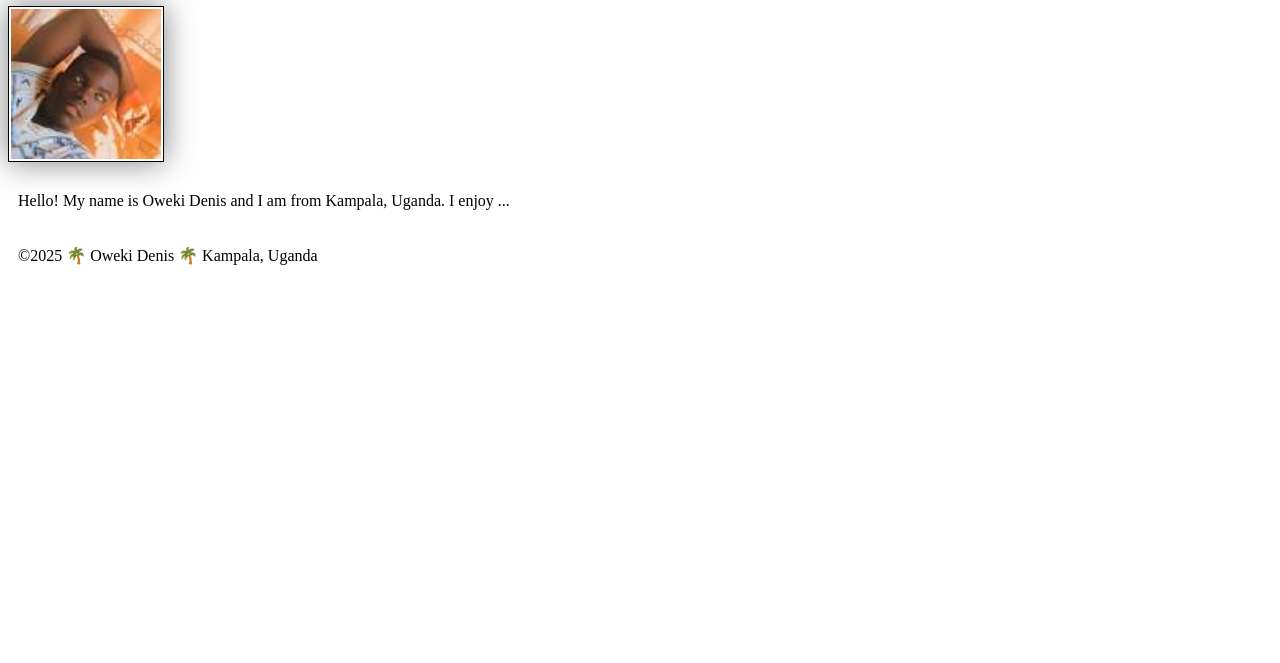
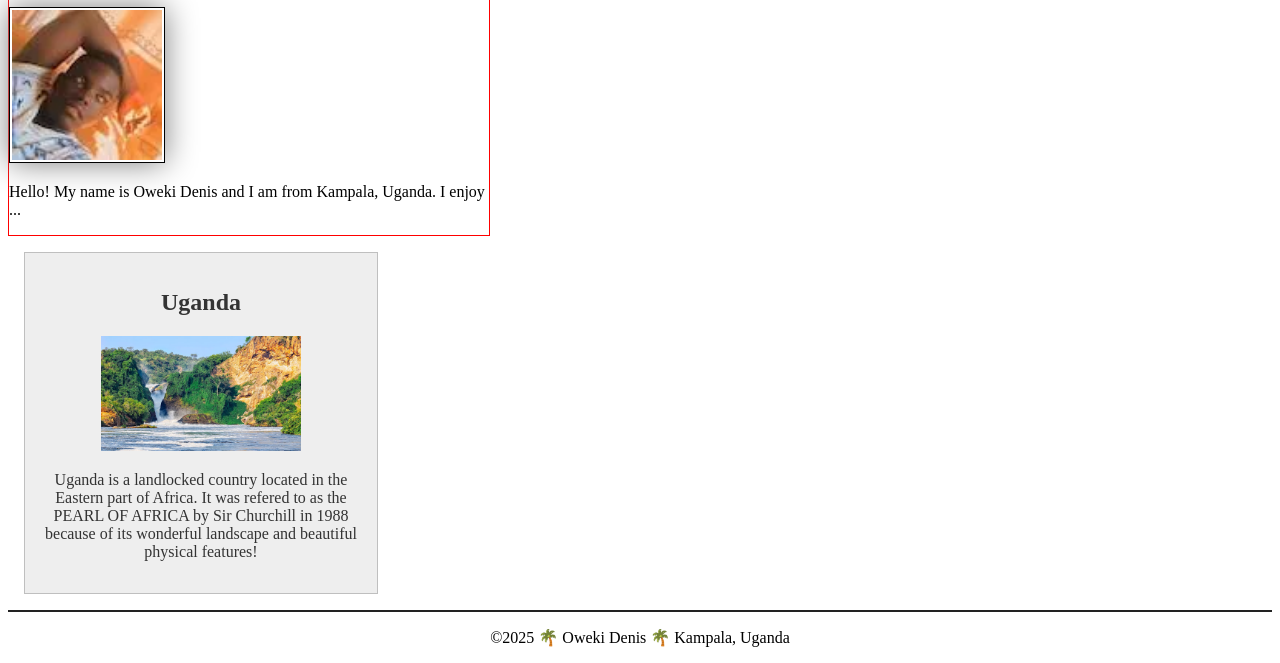
Before and after one commit to deno91825/wdd130, a plain HTML site: page index.html in a window 1280 px wide. Shown: the part 218-881 px from the top of the page. Before the commit the page ends 800 px from the top, so only its background shows below. Drawn offline with Linux system fonts and the light colour scheme.

Commit message:
changes made

```diff
--- a/index.html
+++ b/index.html
@@ -5,21 +5,31 @@
     <meta charset="utf-8">
     <meta name="viewport" content="width=device-width,initial-scale=1.0">
     <title>Oweki Denis | WDD 130</title>
+    <meta name="description"content="Discover Uganda, the Pearl of Africa – explore its stunning landscapes, wildlife, culture, and travel experiences.">
+    <meta name="author" content="Oweki Denis">
     <link rel="stylesheet" href="styles/styles.css">
 </head>
+
+
 
 <body>
     <header>
         <nav>
-            <a href="week01/first-page.html">Home</a>
-            <a href="week02/basic-layout.html">Rafting Website</a>
+            <a href="#">Home</a>
+            <a href="wwr">Rafting Website</a>
         </nav>
     </header>
     <main>
         <h1>Oweki Denis | WDD 130</h1>
-        <img src="images/download.jpg" alt="Hello, my name is Oweki Denis" width="200">
+        <img src="images/download.webp" alt="Hello, my name is Oweki Denis" width="200">
         <p>Hello! My name is Oweki Denis and I am from Kampala, Uganda. I enjoy ... </p>
     </main>
+
+    <aside>
+        <h2>Uganda</h2>
+        <img src="images/uganda.jpg" alt="Uganda wildlife">
+        <p>Uganda is a landlocked country located in the Eastern part of Africa. It was refered to as the PEARL OF AFRICA by Sir Churchill in 1988 because of its wonderful landscape and beautiful physical features!</p>
+    </aside>
     <footer>
         <p>©2025 🌴 Oweki Denis 🌴 Kampala, Uganda</p>
     </footer>
--- a/styles/styles.css
+++ b/styles/styles.css
@@ -13,7 +13,7 @@ h1 {
     color: darkblue;
 }
 
-img {
+main img {
     width: 150px;
     height: auto;
     border: 1px solid black;
@@ -22,5 +22,31 @@ img {
 }
 
 p {
-    padding: 10px;
+    padding: 0;
 }
+
+main{
+    width: 480px;
+    border: 1px solid red;
+}
+
+aside {
+    width: 20rem;
+    margin: 1rem;
+    border: 1px solid rgb(0 0 0 / 0.2);
+    padding: 1rem;
+    background-color: #eee;
+    color: #333;
+    text-align: center;
+}
+
+aside img{
+    width: 200px;
+    height: auto;
+}
+
+footer{
+    margin-top: 10px;
+    border-top: 2px solid #222;
+    text-align: center;
+}
```
Also changed, not shown: images/download.webp (added), images/uganda.jpg (added).
